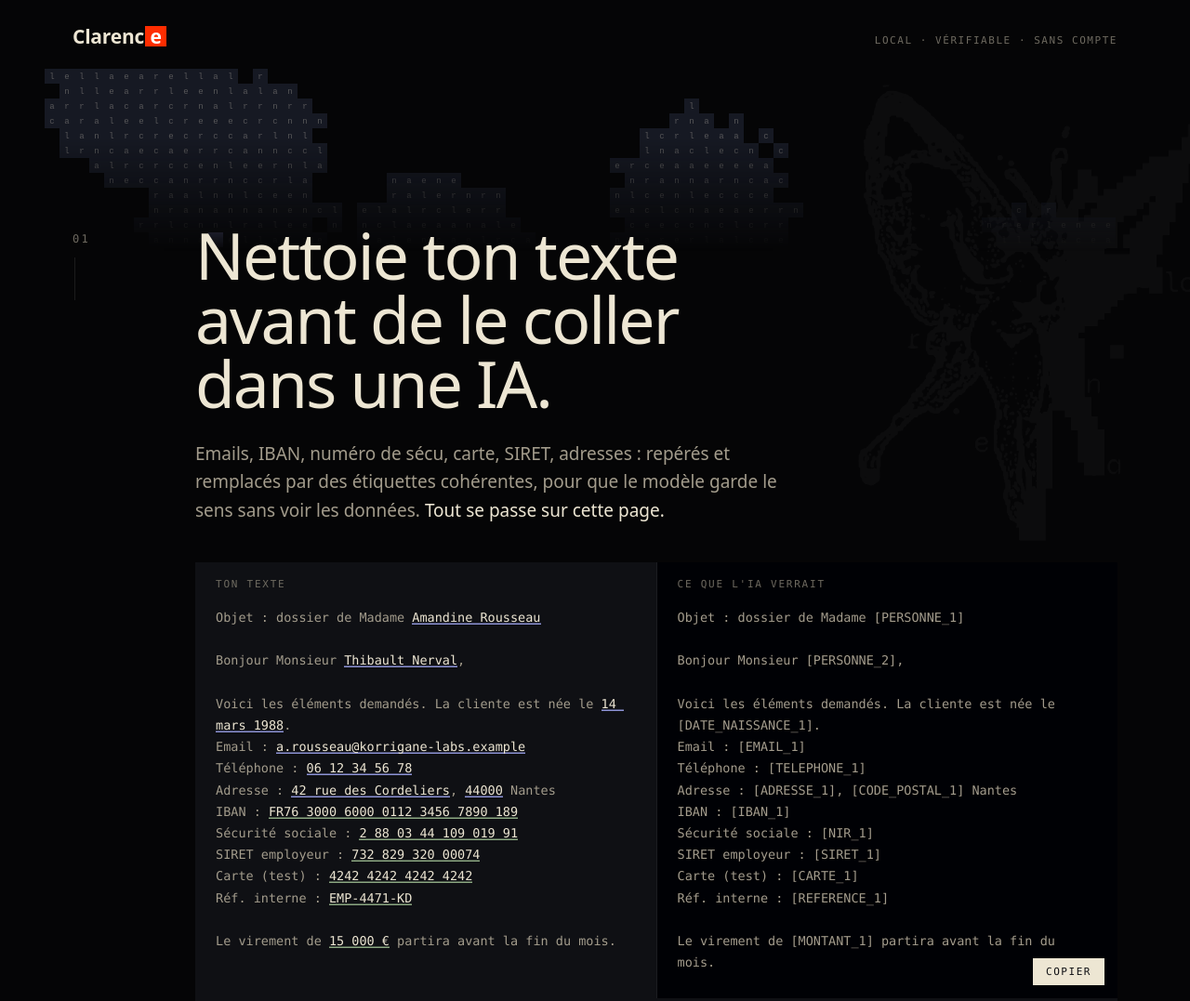
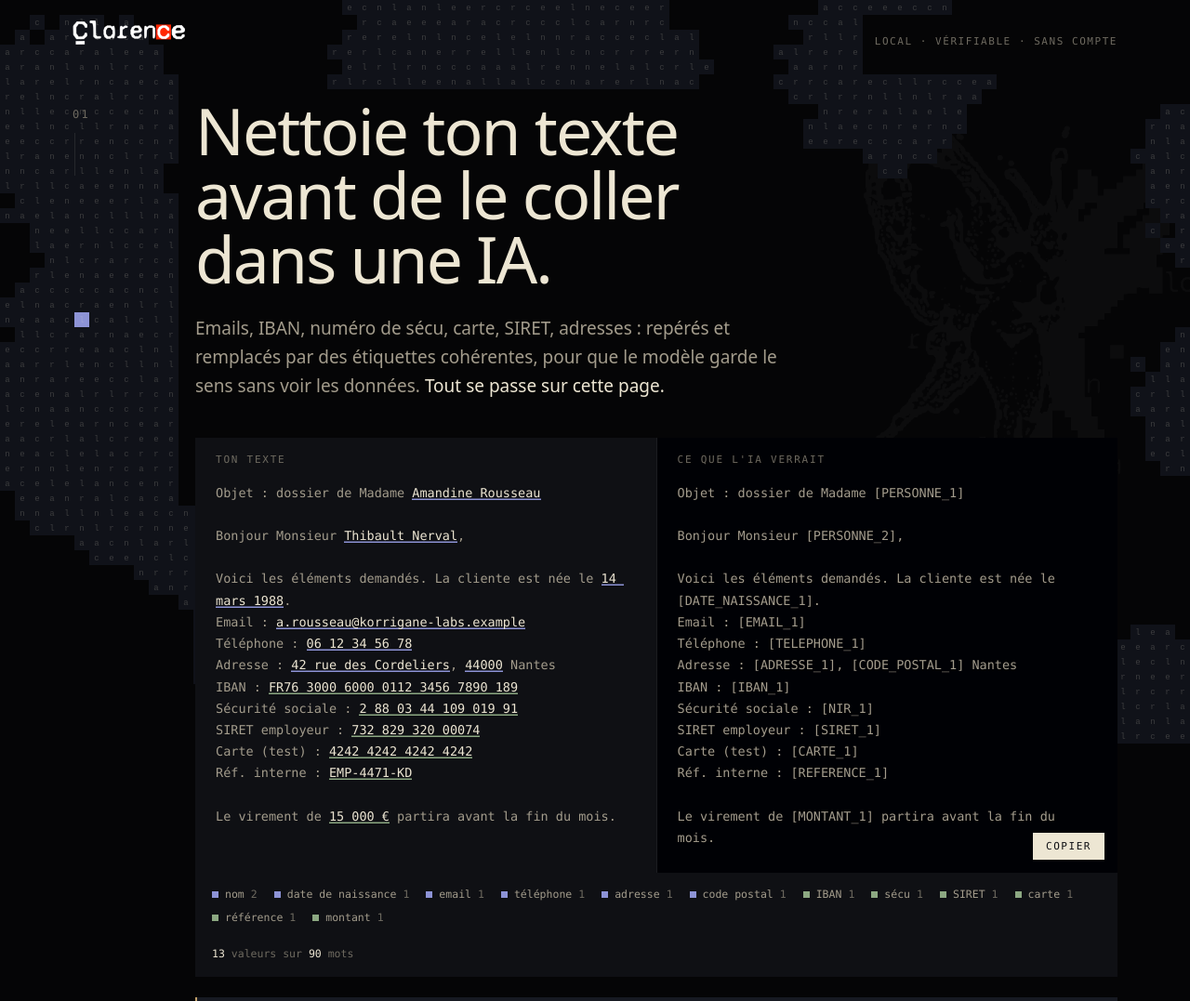
Before and after one commit to landry-kapgnep/clarence, a website with bundled scripts: page site/index.html in a window 1280 px wide. Shown: the top 1077 px of the page at 93% size. Built offline with nearby package versions, Linux system fonts and the light colour scheme; files whose address does not match are found by name; a web font is replaced by a local one.

Commit message:
Add real logo and animated pattern to landing page

```diff
--- a/site/index.html
+++ b/site/index.html
@@ -12,8 +12,10 @@
 <img class="fee" src="img/ClarenceFairyW.png" alt="" aria-hidden="true">
 
 <header class="entete">
-  <a class="marque" href="#">
-    <span class="marque-mot">Clarenc</span><span class="marque-e">e</span>
+  <!-- Le vrai logo de l'extension, recadré en CSS : le PNG fait 2000×2000 mais
+       le dessin n'occupe qu'une bande de 1590×342 (mesurée). -->
+  <a class="marque" href="#" aria-label="Clarence">
+    <img src="img/ClarenceLogoRedSquareWAlt.png" alt="Clarence">
   </a>
   <p class="entete-meta">local · vérifiable · sans compte</p>
 </header>
--- a/site/js/letter-grid.js
+++ b/site/js/letter-grid.js
@@ -1,32 +1,48 @@
-// Grille de lettres — portage du fond animé de la popup (src/popup/main.js).
+// Grille de lettres — portage du fond animé de la popup (src/popup/main.js),
+// étendu à la page entière.
 //
-// Mêmes constantes, même intention : les cases forment des amas irréguliers,
-// quelques cases isolées dérivent, et des teintes de la palette s'allument
-// brièvement. C'est la signature visuelle de l'outil, pas un décor générique —
-// elle littéralise le traitement des caractères.
+// Mêmes constantes et même intention : des amas irréguliers de cases, des
+// teintes de la palette qui s'allument brièvement. C'est la signature visuelle
+// de l'outil — elle littéralise le traitement des caractères.
 //
-// Peint sur UN SEUL canvas, jamais en <div> : deux cases blanches accolées en
-// DOM laissent un interstice au sous-pixel dès que le facteur d'échelle de
-// l'écran n'est pas entier (1,25 / 1,5). Piège déjà rencontré dans la popup.
+// Peint sur UN SEUL canvas, jamais en <div> : deux cases accolées en DOM
+// laissent un interstice au sous-pixel dès que le facteur d'échelle de l'écran
+// n'est pas entier (1,25 / 1,5). Piège déjà rencontré dans la popup.
 
 const LETTRES = ['c', 'l', 'a', 'r', 'e', 'n'];
 const CELL = 16;
 const FONT_PX = 9;
-const TICK_MS = 300;
-const ROWS_PER_BLOB = 4.5;
-const R = [2.4, 4.6];
+const TICK_MS = 120;          // plus rapide que la popup : ici le motif VIT
+const R = [2.6, 5.2];
 const SEUIL = 0.34;
 const JITTER = 0.22;
+const CASES_PAR_AMAS = 180;   // densité surfacique visée (~25 % de couverture)
+
+// Dérive des amas : c'est ELLE qui fait bouger les lettres. Sans elle le motif
+// est figé et seules les teintes changent — ce qui ne se voit pas.
+// Réglé À L'ŒIL, sur la page : à 0,035 case par tick (~4 px/s) la dérive
+// existait mais ne se VOYAIT pas — deux rendus à 900 ms d'intervalle étaient
+// identiques au pixel près. Il faut franchir une case de temps en temps pour
+// que le motif se lise comme vivant.
+const DERIVE = 0.10;          // cases par tick
+const DERIVE_ACCEL = 0.018;
+const RAYON_RESPIRE = 0.012;  // le rayon enfle et se rétracte
+
 const TEINTES = ['--seal-lit', '--moss', '--tan', '--paper-dim'];
-const TEINTE_TOUTES_MS = [1600, 4400];
-const TEINTE_CASES = [1, 3];
-const TEINTE_VIE_MS = [600, 1800];
-const TEINTE_PART_MAX = 0.3;
+const TEINTE_TOUTES_MS = [280, 780];
+const TEINTE_CASES = [3, 8];
+const TEINTE_VIE_MS = [600, 1900];
+const TEINTE_PART_MAX = 0.08;
+
+// Quelques cases changent de lettre à chaque tick : le texte « travaille ».
+const LETTRES_CHANGEES = [8, 20];
+const LETTRE_VIE_MS = [500, 1600];
 
 const alea = (min, max) => min + Math.random() * (max - min);
+const cle = (cx, cy) => cx * 100000 + cy;
 
-// Bruit déterministe par case : le motif ne doit pas scintiller d'une frame à
-// l'autre, seul le temps le fait bouger.
+// Bruit déterministe par case : le bord des amas ne doit pas scintiller d'une
+// frame à l'autre, seule la dérive doit le faire bouger.
 function hash(x, y, graine) {
   let h = (x * 374761393 + y * 668265263 + graine * 2147483647) >>> 0;
   h = (h ^ (h >>> 13)) * 1274126177 >>> 0;
@@ -40,14 +56,15 @@ export function monterGrilleDeLettres(hote) {
   const ctx = canvas.getContext('2d');
   const graine = (Math.random() * 1e6) | 0;
 
-  let cols = 0, rows = 0, blobs = [], teintesActives = [];
+  let cols = 0, rows = 0, blobs = [], champ = null, bloquees = null;
+  let teintes = new Map();     // clé de case → { couleur, jusqua }
+  let lettresAlterees = new Map(); // clé de case → { decalage, jusqua }
+
   const styles = getComputedStyle(document.documentElement);
-  // Le site est plus sombre et plus large que la popup : les couleurs de
-  // l'extension (--bg-raised sur --bg-page) y donnaient une trame invisible.
-  // On garde la même intention, en relevant juste assez le contraste.
-  const couleurCase = styles.getPropertyValue('--grille-case').trim() || '#161923';
-  const couleurLettre = styles.getPropertyValue('--grille-lettre').trim() || 'rgba(237,230,211,0.30)';
-  const palette = TEINTES.map(v => styles.getPropertyValue(v).trim()).filter(Boolean);
+  const lire = (v, defaut) => styles.getPropertyValue(v).trim() || defaut;
+  const couleurCase = lire('--grille-case', '#12141c');
+  const couleurLettre = lire('--grille-lettre', 'rgba(237,230,211,0.22)');
+  const palette = TEINTES.map(v => lire(v, '')).filter(Boolean);
 
   function redimensionner() {
     const dpr = window.devicePixelRatio || 1;
@@ -57,78 +74,142 @@ export function monterGrilleDeLettres(hote) {
     canvas.height = Math.round(h * dpr);
     canvas.style.width = w + 'px';
     canvas.style.height = h + 'px';
-    cols = Math.ceil(w / CELL);
-    rows = Math.ceil(h / CELL);
+    cols = Math.ceil(w / CELL) + 1;
+    rows = Math.ceil(h / CELL) + 1;
+    champ = new Float32Array(cols * rows);
+    bloquees = new Uint8Array(cols * rows);
     blobs = construireBlobs();
     ctx.setTransform(dpr, 0, 0, dpr, 0, 0);
+    calculerEvidement();
     peindre();
   }
 
-  // Densité calculée sur l'AIRE, pas sur le nombre de lignes.
+  // ÉVIDEMENT DES ZONES DE TEXTE — repris de la popup.
   //
-  // La popup est une colonne étroite et haute : y compter une boule toutes les
-  // 4,5 lignes donnait la bonne densité. Ici le bandeau est large et bas — la
-  // même formule ne produisait que deux amas perdus dans 90 colonnes, ce qui se
-  // lisait comme deux taches, pas comme une trame. On garde donc la densité
-  // SURFACIQUE de la popup (≈ une boule pour 100 cases) quelle que soit la
-  // forme du conteneur.
+  // Sans lui, la trame passe derrière chaque paragraphe et le texte devient
+  // pénible à lire (constaté sur le pied de page, illisible). On ne peut pas
+  // s'en sortir en baissant le contraste : à ce moment-là la trame ne se voit
+  // plus du tout. On la garde donc franche, et on l'écarte du texte.
+  //
+  // Le canvas est FIXE, donc les rectangles du DOM (coordonnées viewport) sont
+  // directement utilisables — mais il faut recalculer au défilement.
+  const SELECTEUR_TEXTE = 'h1, h2, p, table, dt, dd, li, .etiquette, .decompte';
+  const MARGE = 6; // px de respiration autour du texte
+
+  function calculerEvidement() {
+    if (!bloquees) return;
+    bloquees.fill(0);
+    for (const el of document.querySelectorAll(SELECTEUR_TEXTE)) {
+      const r = el.getBoundingClientRect();
+      if (r.bottom < 0 || r.top > innerHeight || r.width === 0) continue;
+      const x0 = Math.max(0, Math.floor((r.left - MARGE) / CELL));
+      const x1 = Math.min(cols - 1, Math.ceil((r.right + MARGE) / CELL));
+      const y0 = Math.max(0, Math.floor((r.top - MARGE) / CELL));
+      const y1 = Math.min(rows - 1, Math.ceil((r.bottom + MARGE) / CELL));
+      for (let cy = y0; cy <= y1; cy++) {
+        for (let cx = x0; cx <= x1; cx++) bloquees[cy * cols + cx] = 1;
+      }
+    }
+  }
+
+  // Densité calculée sur l'AIRE et non sur le nombre de lignes : la popup est
+  // une colonne étroite et haute, la page est large. La même formule y donnait
+  // deux taches perdues au lieu d'une trame.
   function construireBlobs() {
-    // Viser ~25 % de cases occupées : au-delà, les amas fusionnent en un
-    // tapis uniforme et l'effet « grappes » disparaît (mesuré à 54 % de
-    // couverture, le bandeau devenait illisible).
-    const parCase = 1 / (ROWS_PER_BLOB * 40);
-    const n = Math.max(3, Math.round(cols * rows * parCase));
+    const n = Math.max(4, Math.round((cols * rows) / CASES_PAR_AMAS));
     return Array.from({ length: n }, () => ({
-      x: alea(0, cols), y: alea(-1, rows + 1), r: alea(R[0], R[1])
+      x: alea(0, cols), y: alea(0, rows),
+      r: alea(R[0], R[1]),
+      phase: alea(0, Math.PI * 2),
+      vx: alea(-DERIVE, DERIVE), vy: alea(-DERIVE, DERIVE)
     }));
   }
 
-  // Champ scalaire : somme des contributions des amas. Au-delà du seuil, la
-  // case est peinte. Le jitter ronge le bord sans détacher de cases isolées.
-  function dansUnAmas(cx, cy) {
-    let champ = 0;
+  function deriver() {
     for (const b of blobs) {
-      const dx = cx - b.x, dy = cy - b.y;
-      const d2 = dx * dx + dy * dy;
-      champ += Math.exp(-d2 / (2 * b.r * b.r));
+      // Le bruit s'applique à la VITESSE, pas à la position : la dérive reste
+      // continue au lieu de sautiller.
+      b.vx = Math.max(-DERIVE, Math.min(DERIVE, b.vx + alea(-DERIVE_ACCEL, DERIVE_ACCEL)));
+      b.vy = Math.max(-DERIVE, Math.min(DERIVE, b.vy + alea(-DERIVE_ACCEL, DERIVE_ACCEL)));
+      b.x += b.vx;
+      b.y += b.vy;
+      // Enroulement : un amas qui sort d'un côté rentre de l'autre, la trame
+      // n'a donc jamais de zone vide durable.
+      const m = R[1] * 3;
+      if (b.x < -m) b.x = cols + m; else if (b.x > cols + m) b.x = -m;
+      if (b.y < -m) b.y = rows + m; else if (b.y > rows + m) b.y = -m;
+      b.phase += RAYON_RESPIRE;
     }
-    return champ + (hash(cx, cy, graine) - 0.5) * JITTER > SEUIL;
+  }
+
+  // Le champ n'est calculé que dans la boîte englobante de chaque amas.
+  // En parcourant toutes les cases pour tous les amas, une page 1440×900
+  // demanderait ~140 000 exponentielles par tick — injouable à 120 ms.
+  function calculerChamp() {
+    champ.fill(0);
+    for (const b of blobs) {
+      const r = b.r * (1 + 0.18 * Math.sin(b.phase));
+      const portee = Math.ceil(r * 2.6);
+      const x0 = Math.max(0, Math.floor(b.x - portee));
+      const x1 = Math.min(cols - 1, Math.ceil(b.x + portee));
+      const y0 = Math.max(0, Math.floor(b.y - portee));
+      const y1 = Math.min(rows - 1, Math.ceil(b.y + portee));
+      const deux = 2 * r * r;
+      for (let cy = y0; cy <= y1; cy++) {
+        const dy = cy - b.y, dy2 = dy * dy;
+        for (let cx = x0; cx <= x1; cx++) {
+          const dx = cx - b.x;
+          champ[cy * cols + cx] += Math.exp(-(dx * dx + dy2) / deux);
+        }
+      }
+    }
   }
 
   function peindre() {
     if (!cols || !rows) return;
     const dpr = window.devicePixelRatio || 1;
+    calculerChamp();
     ctx.clearRect(0, 0, canvas.width, canvas.height);
-    ctx.font = `${FONT_PX}px "Syne Mono", monospace`;
+    ctx.font = `${FONT_PX}px "Syne Mono", ui-monospace, monospace`;
     ctx.textAlign = 'center';
     ctx.textBaseline = 'middle';
 
     for (let cy = 0; cy < rows; cy++) {
       for (let cx = 0; cx < cols; cx++) {
-        if (!dansUnAmas(cx, cy)) continue;
+        const idx = cy * cols + cx;
+        if (bloquees[idx]) continue;
+        const v = champ[idx] + (hash(cx, cy, graine) - 0.5) * JITTER;
+        if (v <= SEUIL) continue;
         // Coordonnées arrondies en pixels DEVICE : deux fillRect entiers
         // adjacents se touchent toujours pile, quel que soit le zoom.
         const x = Math.round(cx * CELL * dpr) / dpr;
         const y = Math.round(cy * CELL * dpr) / dpr;
-        const t = teintesActives.find(t => t.cx === cx && t.cy === cy);
+        const k = cle(cx, cy);
+        const t = teintes.get(k);
         ctx.fillStyle = t ? t.couleur : couleurCase;
         ctx.fillRect(x, y, CELL, CELL);
         ctx.fillStyle = couleurLettre;
-        const l = LETTRES[Math.floor(hash(cx, cy, graine + 7) * LETTRES.length)];
-        ctx.fillText(l, x + CELL / 2, y + CELL / 2 + 0.5);
+        const alt = lettresAlterees.get(k);
+        const base = Math.floor(hash(cx, cy, graine + 7) * LETTRES.length);
+        const i = (base + (alt ? alt.decalage : 0)) % LETTRES.length;
+        ctx.fillText(LETTRES[i], x + CELL / 2, y + CELL / 2 + 0.5);
       }
     }
   }
 
+  function occupee(cx, cy) {
+    if (cx < 0 || cy < 0 || cx >= cols || cy >= rows) return false;
+    return champ[cy * cols + cx] + (hash(cx, cy, graine) - 0.5) * JITTER > SEUIL;
+  }
+
   function allumerDesCases() {
     const max = Math.floor(cols * rows * TEINTE_PART_MAX);
-    if (teintesActives.length < max && palette.length) {
+    if (teintes.size < max && palette.length) {
       const combien = Math.round(alea(TEINTE_CASES[0], TEINTE_CASES[1]));
       for (let i = 0; i < combien; i++) {
         const cx = Math.floor(alea(0, cols)), cy = Math.floor(alea(0, rows));
-        if (!dansUnAmas(cx, cy)) continue;
-        teintesActives.push({
-          cx, cy,
+        if (!occupee(cx, cy)) continue;
+        teintes.set(cle(cx, cy), {
           couleur: palette[Math.floor(Math.random() * palette.length)],
           jusqua: performance.now() + alea(TEINTE_VIE_MS[0], TEINTE_VIE_MS[1])
         });
@@ -137,16 +218,41 @@ export function monterGrilleDeLettres(hote) {
     setTimeout(allumerDesCases, alea(TEINTE_TOUTES_MS[0], TEINTE_TOUTES_MS[1]));
   }
 
+  function changerDesLettres() {
+    const combien = Math.round(alea(LETTRES_CHANGEES[0], LETTRES_CHANGEES[1]));
+    for (let i = 0; i < combien; i++) {
+      const cx = Math.floor(alea(0, cols)), cy = Math.floor(alea(0, rows));
+      if (!occupee(cx, cy)) continue;
+      lettresAlterees.set(cle(cx, cy), {
+        decalage: 1 + Math.floor(Math.random() * (LETTRES.length - 1)),
+        jusqua: performance.now() + alea(LETTRE_VIE_MS[0], LETTRE_VIE_MS[1])
+      });
+    }
+  }
+
   redimensionner();
   let t = null;
-  new ResizeObserver(() => { clearTimeout(t); t = setTimeout(redimensionner, 120); }).observe(hote);
+  addEventListener('resize', () => { clearTimeout(t); t = setTimeout(redimensionner, 140); });
 
-  // Mouvement coupé si l'utilisateur en demande moins — le motif reste, figé.
-  if (!window.matchMedia('(prefers-reduced-motion: reduce)').matches) {
+  // Le canvas est fixe : au défilement, les zones de texte changent de place
+  // sous lui. Recalcul à la frame suivante, jamais dans le gestionnaire.
+  let planifie = false;
+  addEventListener('scroll', () => {
+    if (planifie) return;
+    planifie = true;
+    requestAnimationFrame(() => { planifie = false; calculerEvidement(); peindre(); });
+  }, { passive: true });
+
+  // Mouvement coupé si l'utilisateur en demande moins — la trame reste, figée.
+  if (!matchMedia('(prefers-reduced-motion: reduce)').matches) {
     allumerDesCases();
     setInterval(() => {
       const now = performance.now();
-      teintesActives = teintesActives.filter(t => t.jusqua > now);
+      for (const [k, v] of teintes) if (v.jusqua <= now) teintes.delete(k);
+      for (const [k, v] of lettresAlterees) if (v.jusqua <= now) lettresAlterees.delete(k);
+      deriver();
+      changerDesLettres();
+      calculerEvidement();
       peindre();
     }, TICK_MS);
   }
--- a/site/styles.css
+++ b/site/styles.css
@@ -38,8 +38,8 @@
 
   /* Trame du bandeau : assez présente pour se lire, jamais au point de
      concurrencer le titre qui passe par-dessus. */
-  --grille-case: #161923;
-  --grille-lettre: rgba(237, 230, 211, 0.30);
+  --grille-case: #101219;
+  --grille-lettre: rgba(237, 230, 211, 0.20);
 
   --line-soft: rgba(237, 230, 211, 0.10);
   --line-fine: rgba(237, 230, 211, 0.06);
@@ -98,28 +98,27 @@ body {
   justify-content: space-between;
   gap: 24px;
 }
+/* Recadrage du logo. Le PNG est un carré de 2000 px dont le dessin n'occupe
+   qu'une bande utile de 1590×342 à partir de (202, 868) — mesurée sur les
+   pixels non transparents. On l'affiche donc dans une fenêtre au bon rapport,
+   l'image agrandie et décalée pour que seule cette bande soit visible. */
 .marque {
-  font-family: var(--titre);
-  font-weight: 600;
-  font-size: 21px;
-  letter-spacing: -0.01em;
-  color: var(--paper);
+  --logo-h: 26px;
+  display: block;
+  height: var(--logo-h);
+  width: calc(var(--logo-h) * 1590 / 342);
+  position: relative;
+  overflow: hidden;
   text-decoration: none;
-  display: inline-flex;
-  align-items: center;
+  flex: none;
 }
-/* Le « e » dans son carré rouge : la marque, reprise du logo de la popup. */
-.marque-e {
-  display: inline-flex;
-  align-items: center;
-  justify-content: center;
-  width: 1.08em;
-  height: 1.08em;
-  margin-left: 0.06em;
-  background: var(--rouge);
-  color: #fff;
-  font-weight: 700;
-  line-height: 1;
+.marque img {
+  position: absolute;
+  height: calc(var(--logo-h) * 2000 / 342);
+  width: auto;
+  left: calc(var(--logo-h) * -202 / 342);
+  top: calc(var(--logo-h) * -868 / 342);
+  max-width: none;
 }
 .entete-meta {
   margin: 0;
@@ -131,15 +130,16 @@ body {
 }
 
 /* ── Bandeau de lettres ────────────────────────────────────────────────── */
+/* La trame occupe TOUTE la page, fixe derrière le contenu : c'est le fond de
+   l'outil, pas un bandeau décoratif en tête d'article. Le contraste est plus
+   bas qu'en bandeau (--grille-case / --grille-lettre) parce qu'ici du texte
+   passe par-dessus en permanence. */
 .grille {
-  position: relative;
-  z-index: 1;
-  height: 196px;
-  margin-bottom: -64px;
+  position: fixed;
+  inset: 0;
+  z-index: 0;
   overflow: hidden;
-  /* S'efface vers le bas pour glisser sous le titre au lieu de le heurter. */
-  -webkit-mask-image: linear-gradient(180deg, #000 0%, #000 38%, transparent 100%);
-  mask-image: linear-gradient(180deg, #000 0%, #000 38%, transparent 100%);
+  pointer-events: none;
 }
 .grille canvas { display: block; }
 
```
